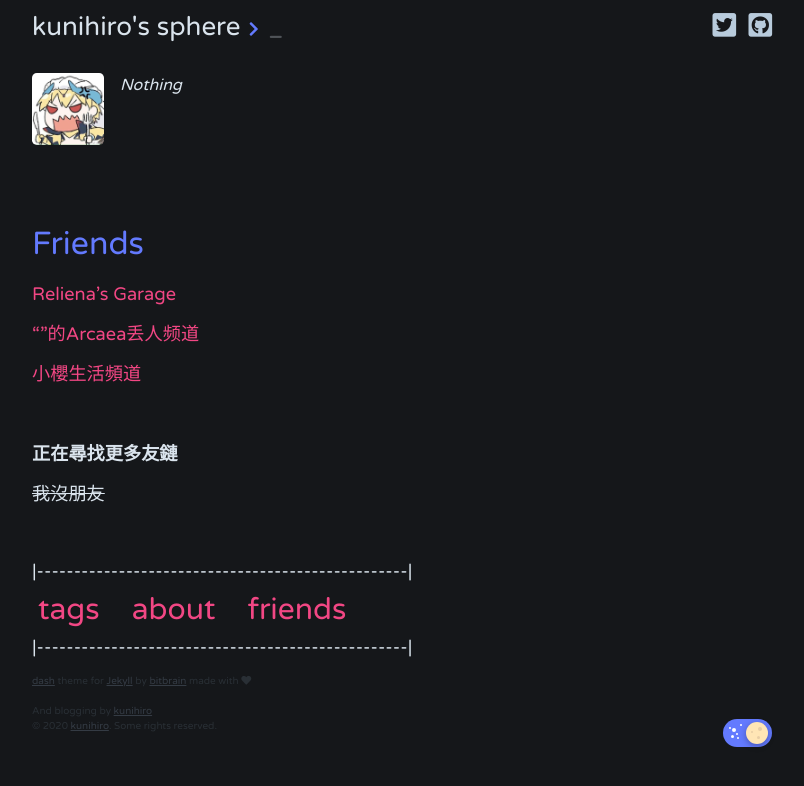
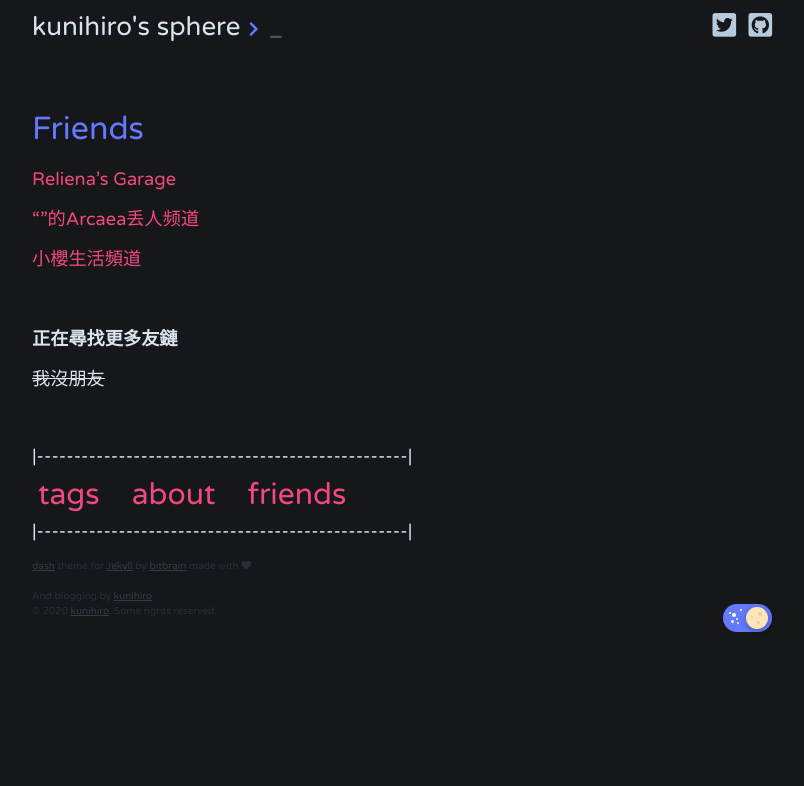
Before and after one commit to MyCodingSucks/MyCodingSucks.github.io, a Jekyll site: the page built from bottom_bar/friends.md, in a window 1280 px wide. Shown: the top 786 px of the page, without its empty margins (238-1042 px from the left). Built offline with Jekyll 4.4.1, drawn with Linux system fonts in a browser that asks for light colours.

Commit message:
Update friends.md

```diff
--- a/bottom_bar/friends.md
+++ b/bottom_bar/friends.md
@@ -1,12 +1,6 @@
 ---
 layout: default
 ---
-
-{% unless site.dash.show_author == false %}
- {% include author.html %}
-{% endunless %}
-
-<br>
 
 # Friends
 
```
